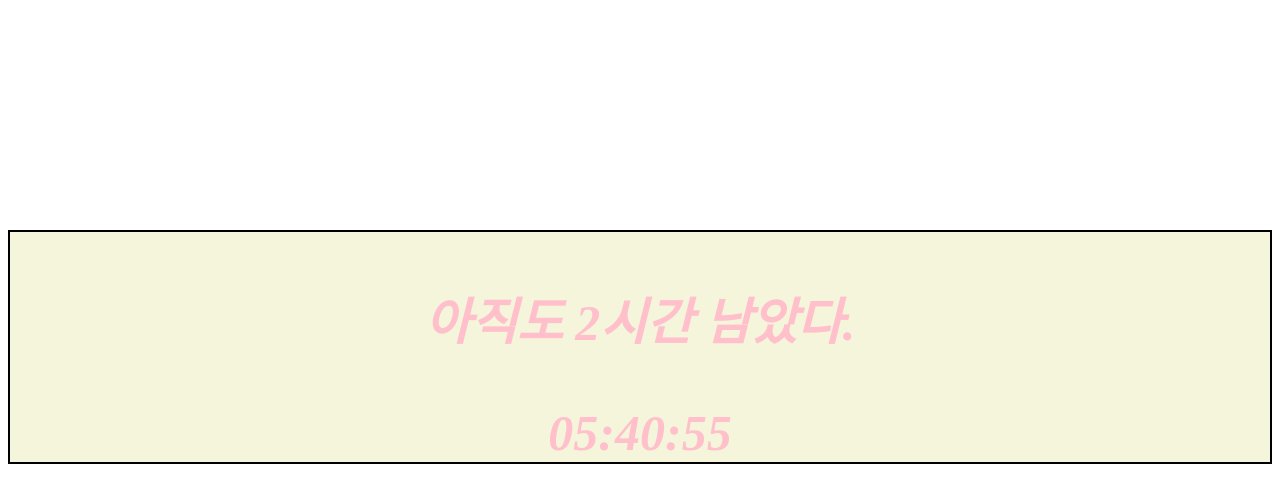
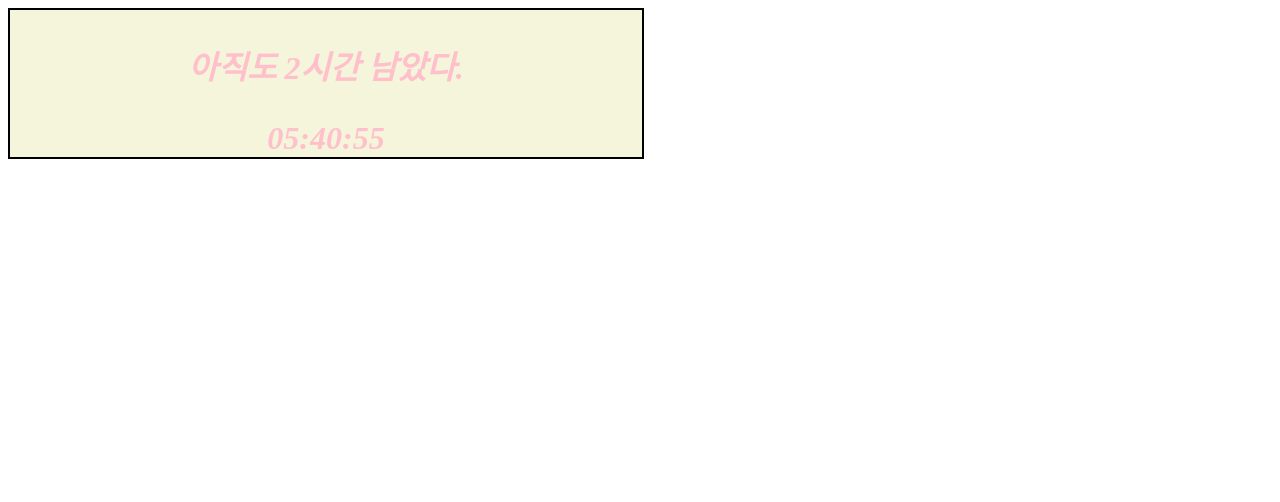
Before and after one commit to softlightb612/understanding-of-theater, a plain HTML site: page index.html in a window 1280 px wide. Drawn offline with Linux system fonts and the light colour scheme.

Commit message:
폰트 조절

```diff
--- a/css/index.css
+++ b/css/index.css
@@ -1,10 +1,11 @@
 #main {
+    width: 50%;
+    height: 50%;
     border: 2px solid black;
     text-align: center;
     color: pink;
     background-color: beige;
-    font-size: 50px;
-    margin-top: 230px;
+    font-size: 200%;
     font-style: italic;
     font-weight: bold;
 }
```
